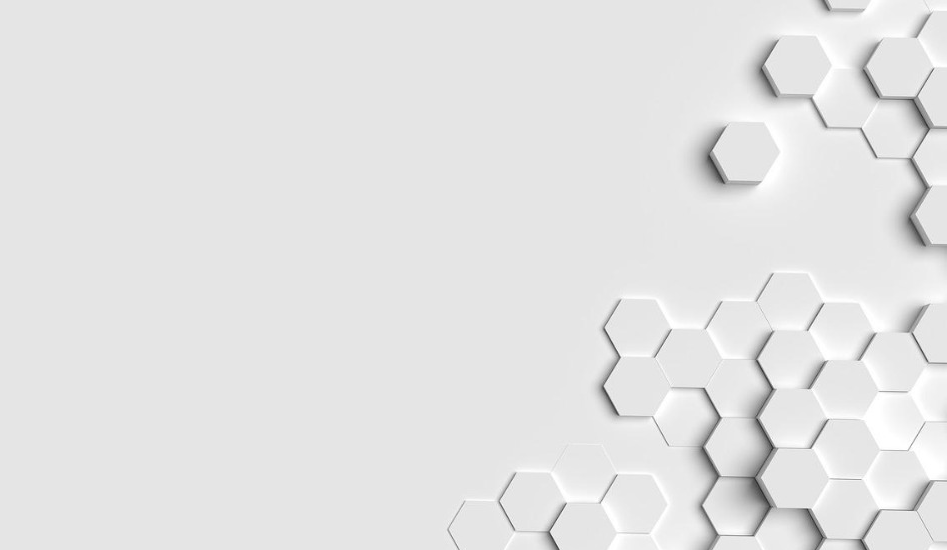
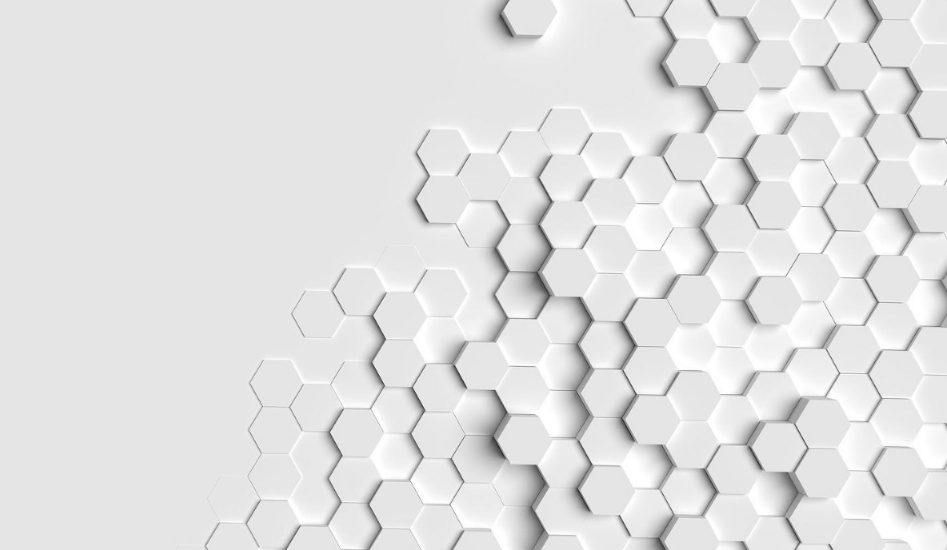
Before and after one commit to ansysic/mk-fahrzeugveredelung.de, a plain HTML site: page index.html in a window 1280 px wide. Shown: the top 550 px of the page, 333-1280 px from the left. Drawn offline with Linux system fonts and the light colour scheme.

Commit message:
bg position

```diff
--- a/index.html
+++ b/index.html
@@ -8,7 +8,7 @@
   <link href="css/bootstrap.min.css" rel="stylesheet">
 </head>
 
-<body style="background-image: url('img/honeycomb-pattern.jpeg'); background-repeat: no-repeat; background-size: auto;">
+<body style="background-image: url('img/honeycomb-pattern.jpeg'); background-repeat: no-repeat; background-size: cover; background-position: right;">
   <div class="container mt-5">
     <div class="row">
       <div class="col-12 mb-5">
```
